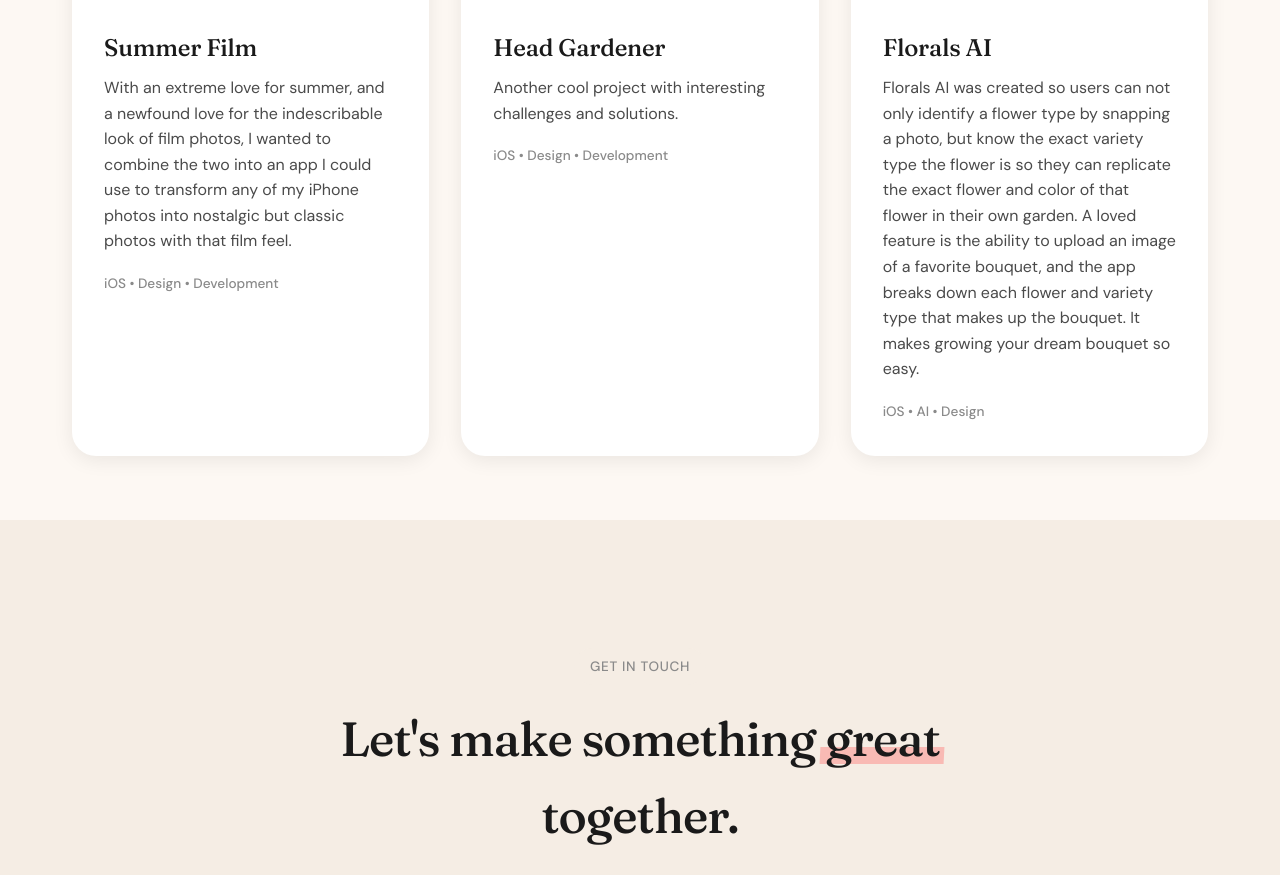
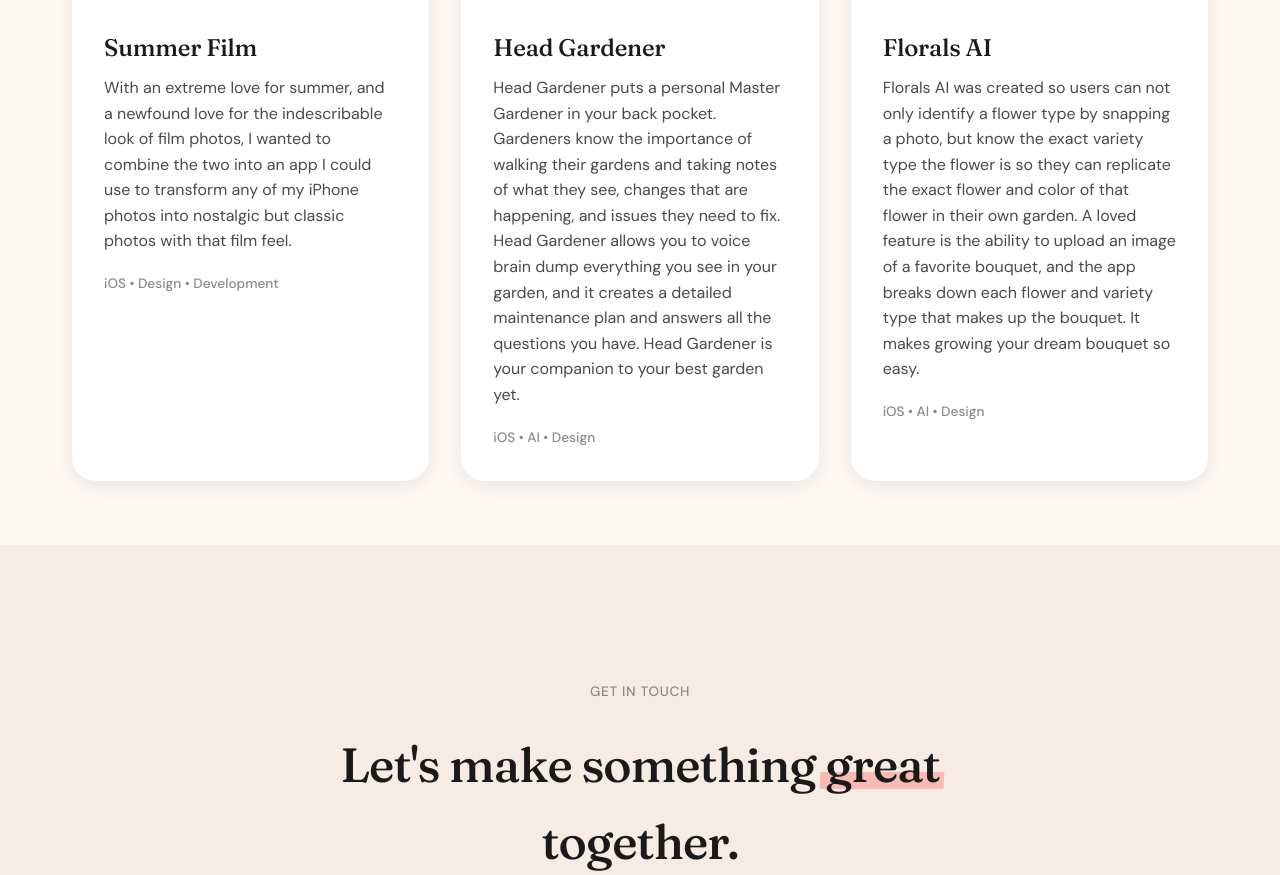
Before and after one commit to kpietrowski/katiep-portfolio, a website: page index.html in a window 1280 px wide. Shown: the part 1536-2411 px from the top of the page. Drawn offline with Linux system fonts and the light colour scheme.

Commit message:
Add Head Gardener description

```diff
--- a/index.html
+++ b/index.html
@@ -196,8 +196,8 @@
                 </div>
                 <div class="project-info">
                     <h3>Head Gardener</h3>
-                    <p>Another cool project with interesting challenges and solutions.</p>
-                    <span class="project-tags">iOS • Design • Development</span>
+                    <p>Head Gardener puts a personal Master Gardener in your back pocket. Gardeners know the importance of walking their gardens and taking notes of what they see, changes that are happening, and issues they need to fix. Head Gardener allows you to voice brain dump everything you see in your garden, and it creates a detailed maintenance plan and answers all the questions you have. Head Gardener is your companion to your best garden yet.</p>
+                    <span class="project-tags">iOS • AI • Design</span>
                 </div>
             </article>
 
```
